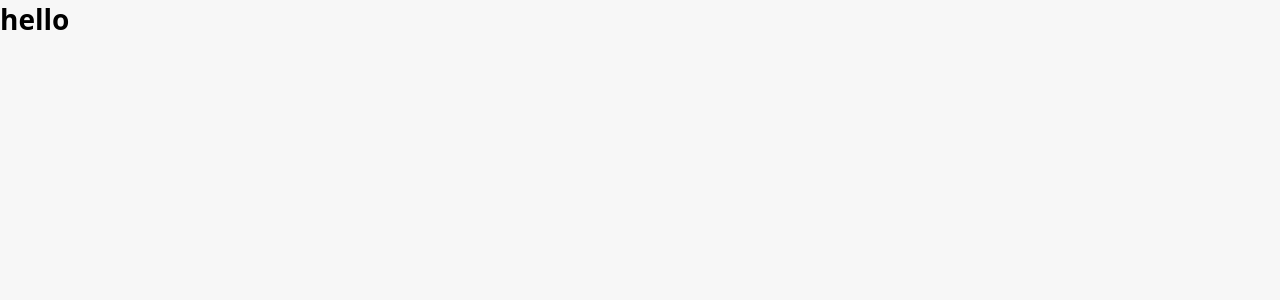
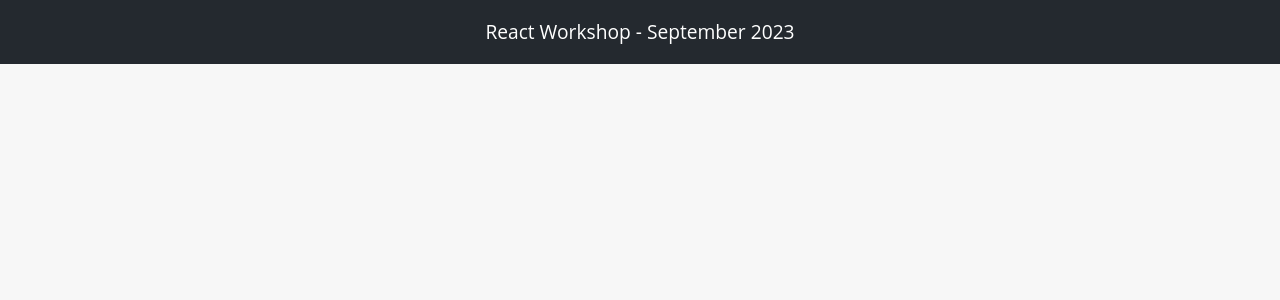
Before and after one commit to DanielKirilov/React-Learning, a React (Vite) app in the folder User-List/client/: page / in a window 1280 px wide. Shown: the top 300 px of the page. Built offline with nearby package versions, Linux system fonts and the light colour scheme.

Commit message:
Added header component

```diff
--- a/User-List/client/src/App.jsx
+++ b/User-List/client/src/App.jsx
@@ -1,9 +1,11 @@
+import Header from './components/Header'
 import './styles.css'
+Header
 
 function App() {
   return (
     <div>
-      <h1>hello</h1>
+      <Header/>
     </div>
   )
 }
--- /dev/null
+++ b/User-List/client/src/components/Header.jsx
@@ -0,0 +1,9 @@
+export default function Header() {
+    return (
+        <header class="header">
+            <div class="logo">
+                <span class="course">React Workshop - September 2023</span>
+            </div>
+        </header>
+    )
+}
```
